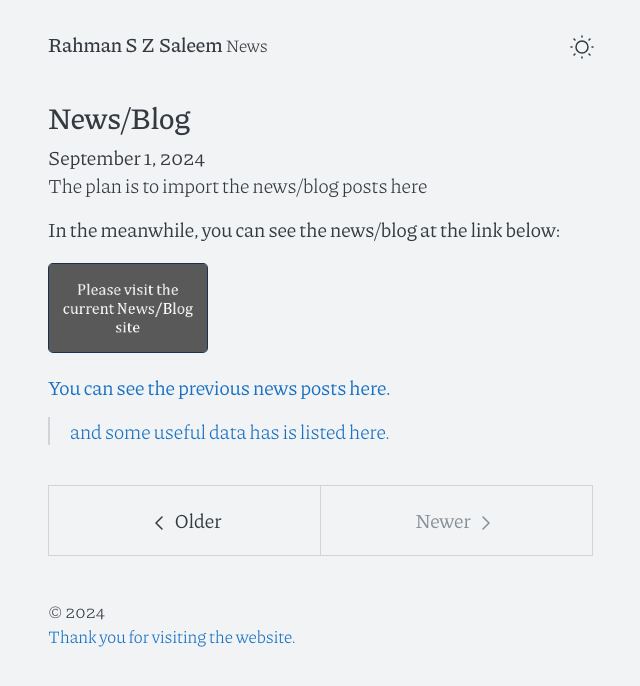
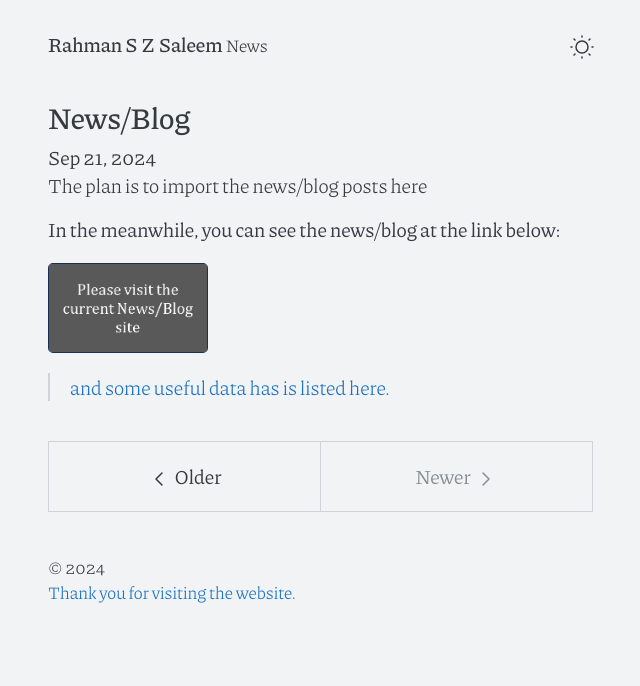
Before and after one commit to rahmanszsaleem/rahmanszsaleem.github.io, a Jekyll site: the page docs/posts/index.html, which Jekyll copies as it is, in a window 1280 px wide. Shown: the top 686 px of the page, without its empty margins (319-959 px from the left). Built offline with Jekyll 4.4.1, drawn with Linux system fonts in a browser that asks for light colours.

Commit message:
Update index.html

```diff
--- a/docs/posts/index.html
+++ b/docs/posts/index.html
@@ -68,15 +68,13 @@
     <div>
 
   <h1>News/Blog</a></h1>
-  <time datetime="2024-09-01T00:00:00+02:00" class="post-date">September  1, 2024</time>
+  <time datetime="2024-09-21T00:00:00+02:00" class="post-date">Sep  21, 2024</time>
   <p class="lead">The plan is to import the news/blog posts here</p>
 
       <p> In the meanwhile, you can see the news/blog at the link below</a>:</p>
 
     <p>  <a href="https://orgchem.lums.edu.pk/index.php/news/"> <img src="blogimages/Picture10.png"  width="160" height="90">
 </a>
-
-      <a href="https://orgchem.lums.edu.pk/index.php/news/">You can see the previous news posts here.</a></p>
 
  <blockquote>
 <p>   <a href="https://orgchem.lums.edu.pk/index.php/useful-data/"> and some useful data has is listed here.</a></p>
```
